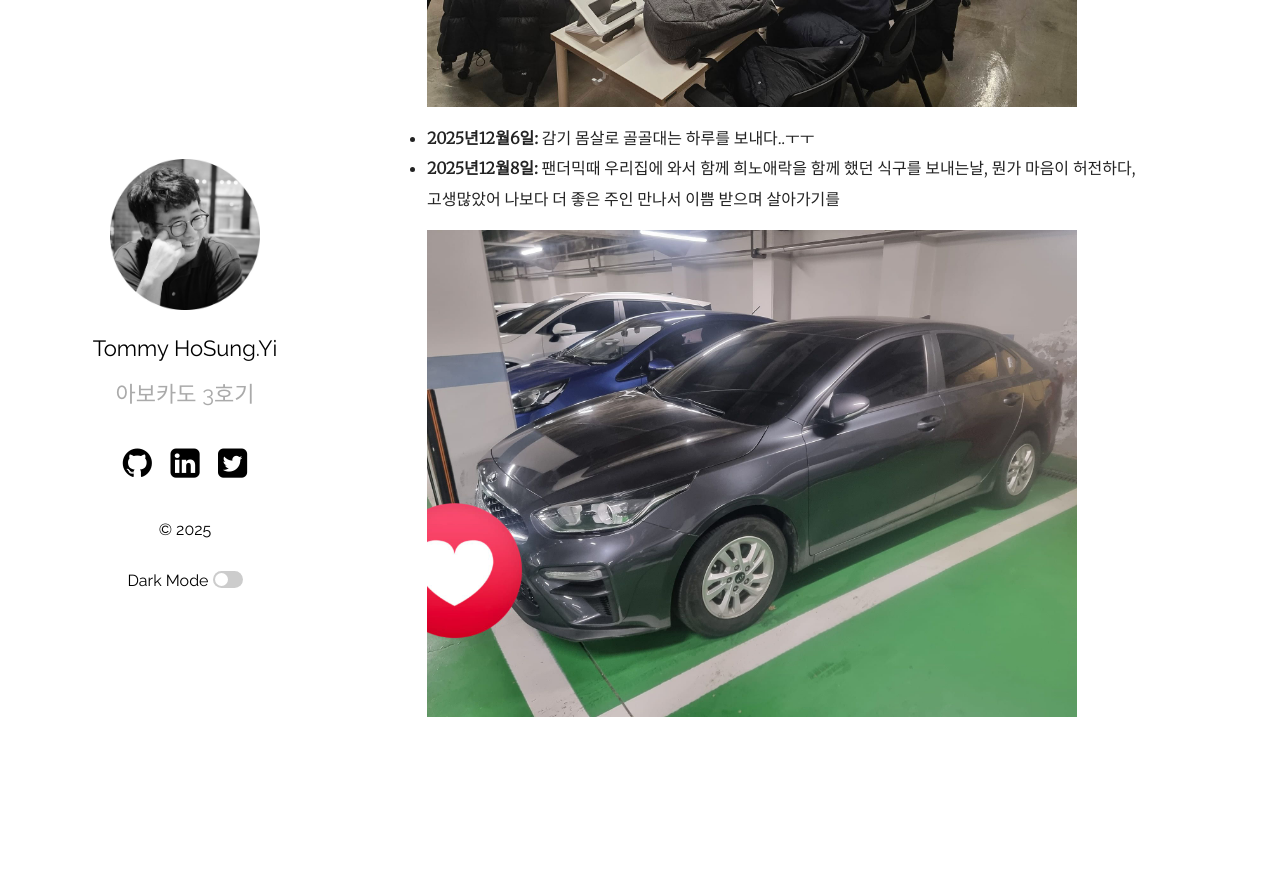
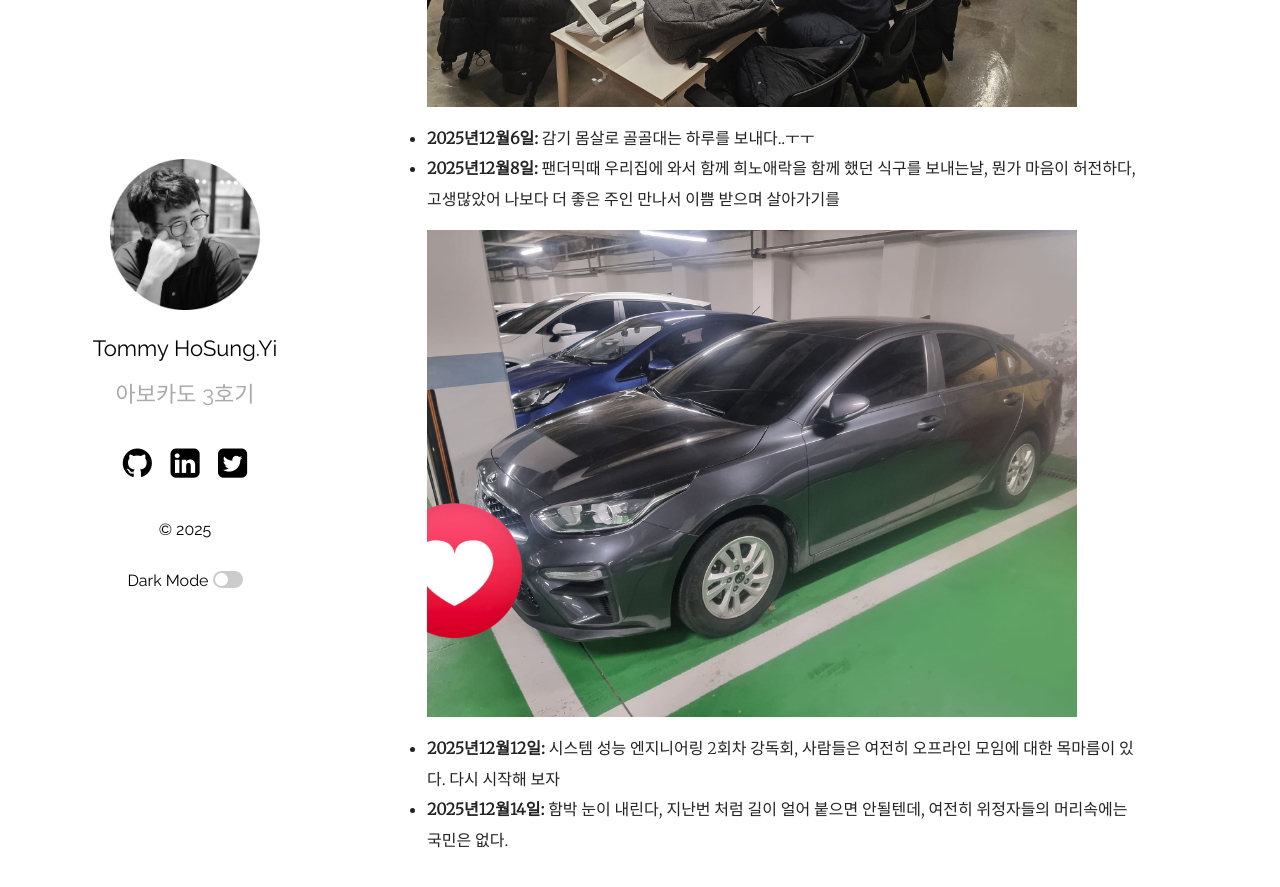
Before and after one commit to hslee77/hslee77.github.io, a Jekyll site: the page built from wiki/memo/2025-12-06-dec.md, in a window 1280 px wide and 900 px high, scrolled down 2117 px. Shown: the top 887 px of the window. Built offline with Jekyll 4.4.1, drawn with Linux system fonts in a browser that asks for light colours; before the commit the page ends 2879 px from its top, so only the background shows below that.

Commit message:
20251214 update 1.1

```diff
--- a/wiki/memo/2025-12-06-dec.md
+++ b/wiki/memo/2025-12-06-dec.md
@@ -32,3 +32,6 @@ categories: [Tommy Journey,December]
 
 > <img src="/img/2025life/k3life.jpg" alt="screenshot" align=left width="650"/>
 <div style="clear:both;"></div>
+
+- **2025년12월12일:** 시스템 성능 엔지니어링 2회차 강독회, 사람들은 여전히 오프라인 모임에 대한 목마름이 있다. 다시 시작해 보자
+- **2025년12월14일:** 함박 눈이 내린다, 지난번 처럼 길이 얼어 붙으면 안될텐데, 여전히 위정자들의 머리속에는 국민은 없다.
```
